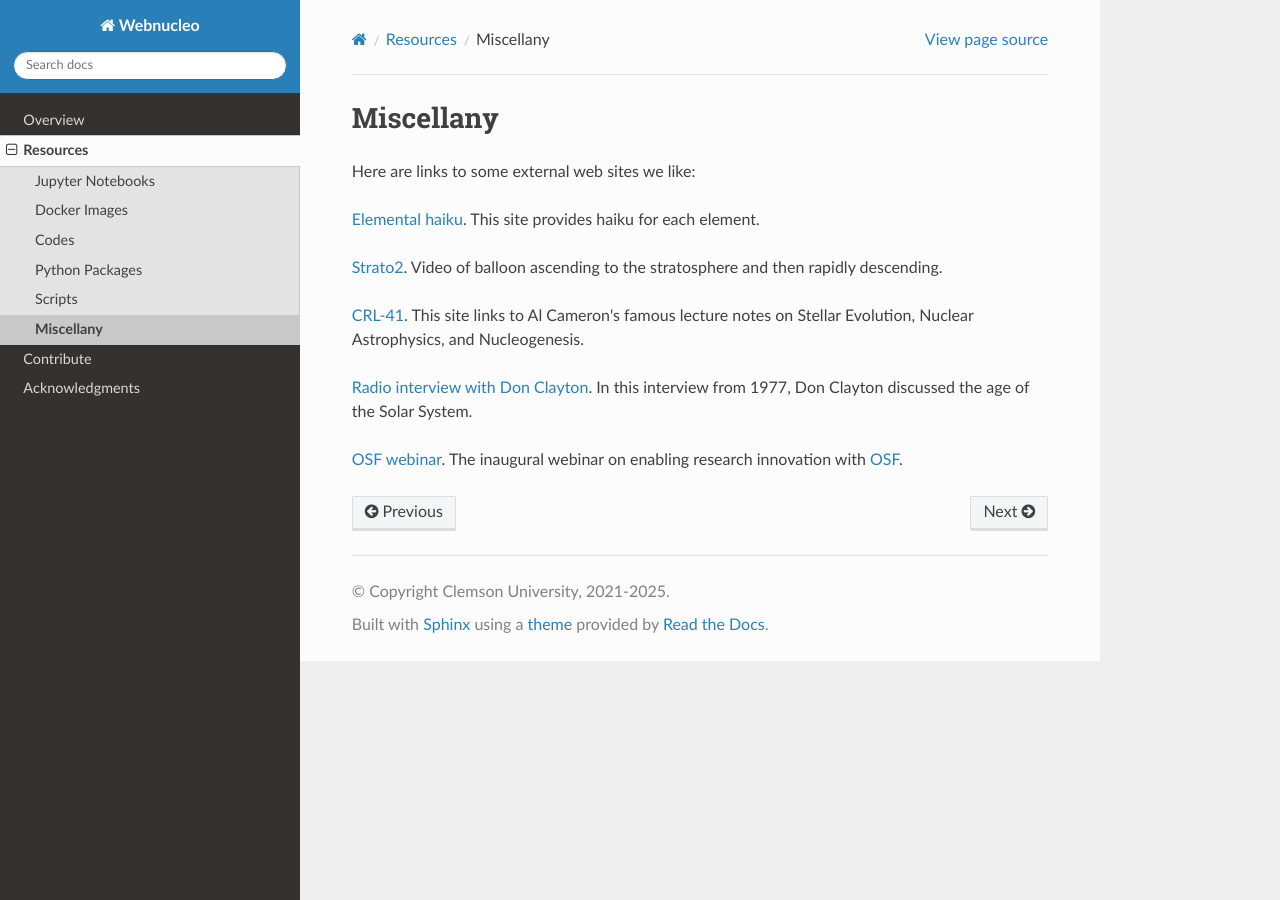
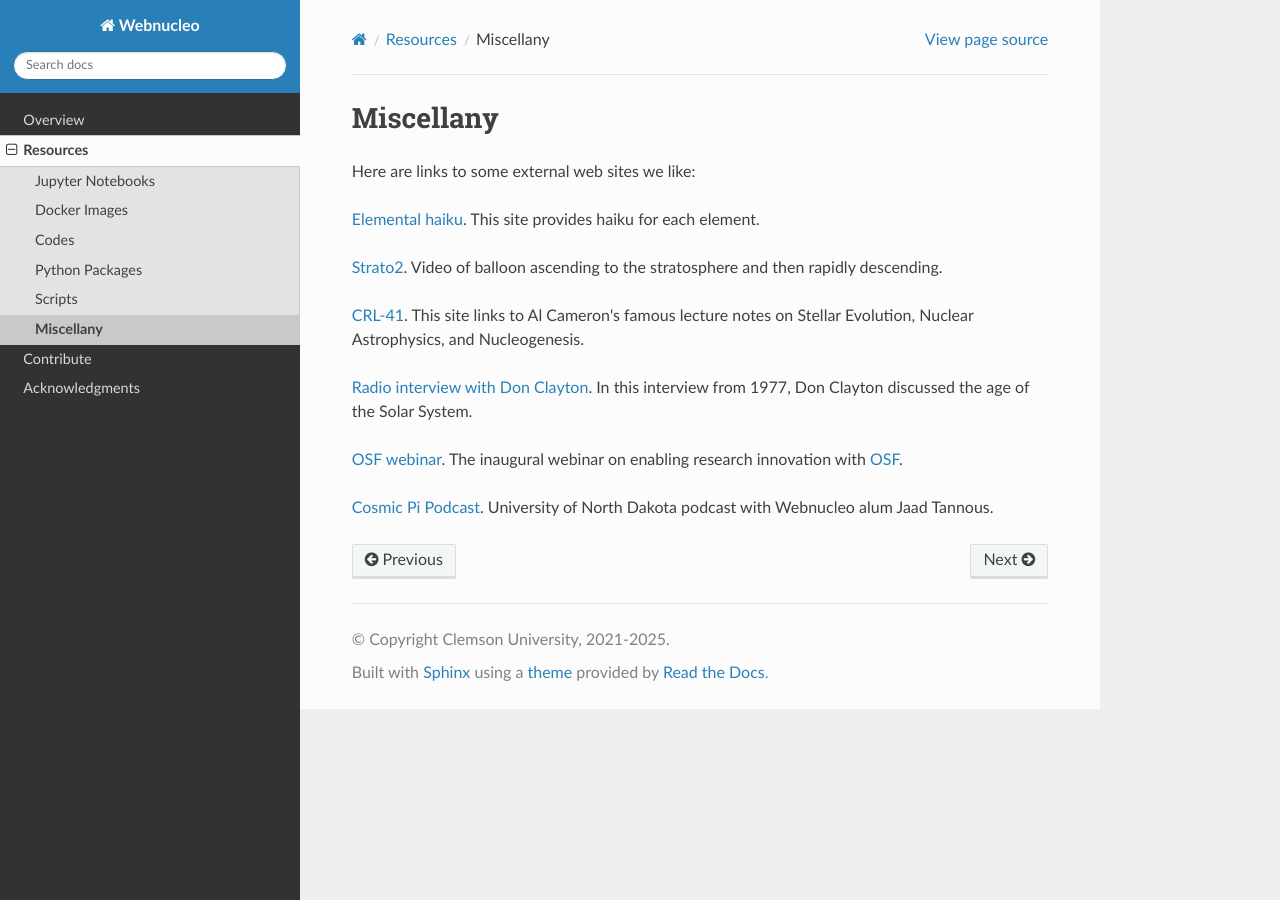
Before and after one commit to webnucleo-org/webnucleo, a Sphinx documentation site: the page built from doc/source/miscellany.rst, in a window 1280 px wide. Built offline with Sphinx 7.4.7 and the Read the Docs theme 3.1.0, drawn with Linux system fonts in a browser that asks for light colours.

Commit message:
Add podcast link.

```diff
--- a/doc/source/miscellany.rst
+++ b/doc/source/miscellany.rst
@@ -24,3 +24,6 @@ Solar System.
 `OSF webinar <https://www.youtube.com/watch?v=kd9NWfJQY7c&list=PLChfyH8TVDGmadoly93RhdDlRx5dN9mqc&index=1>`_.
 The inaugural webinar on enabling research innovation with
 `OSF <https://osf.io>`_.
+
+`Cosmic Pi Podcast <https://www.youtube.com/watch?v=3VuLkjxjjlE>`_.
+University of North Dakota podcast with Webnucleo alum Jaad Tannous.
```
